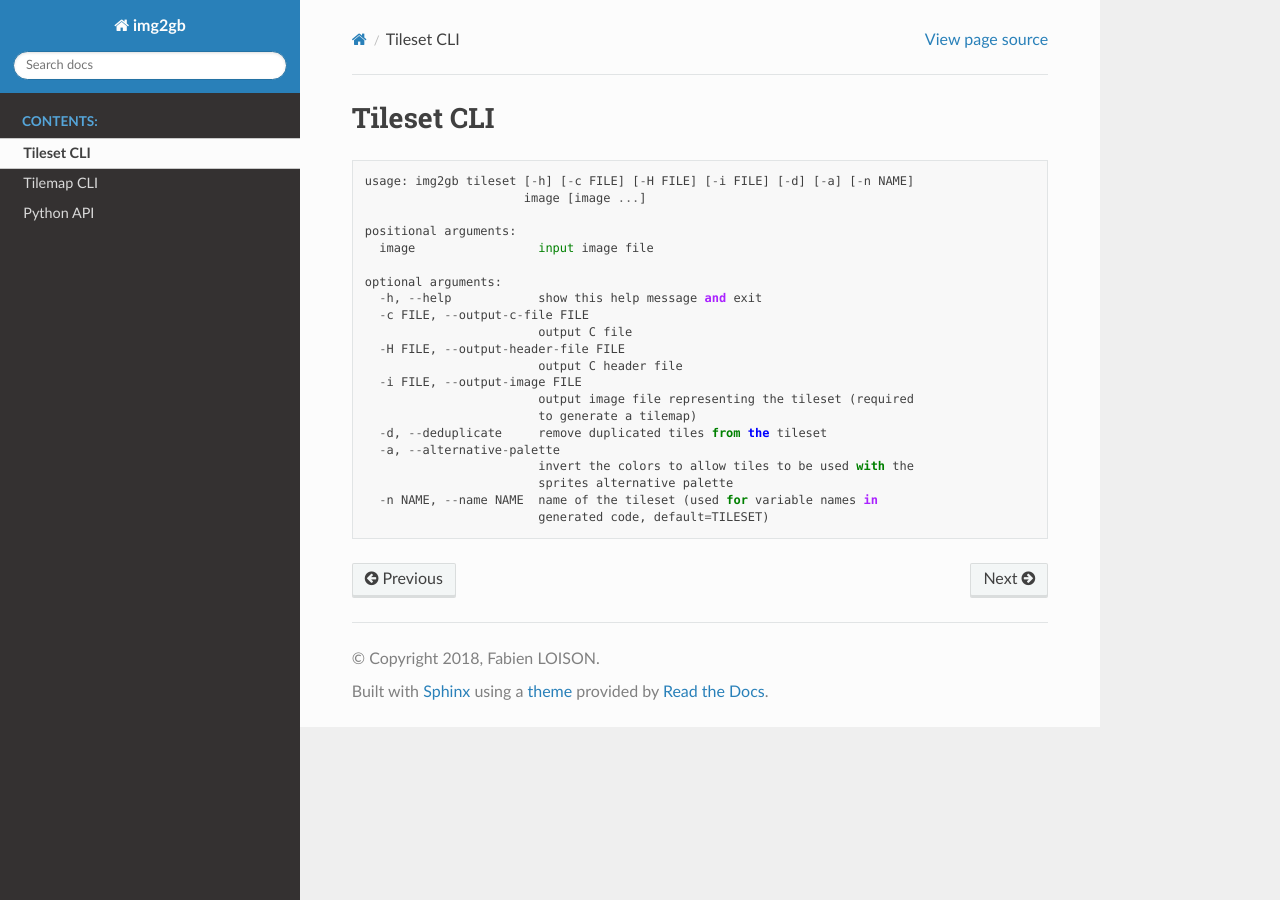
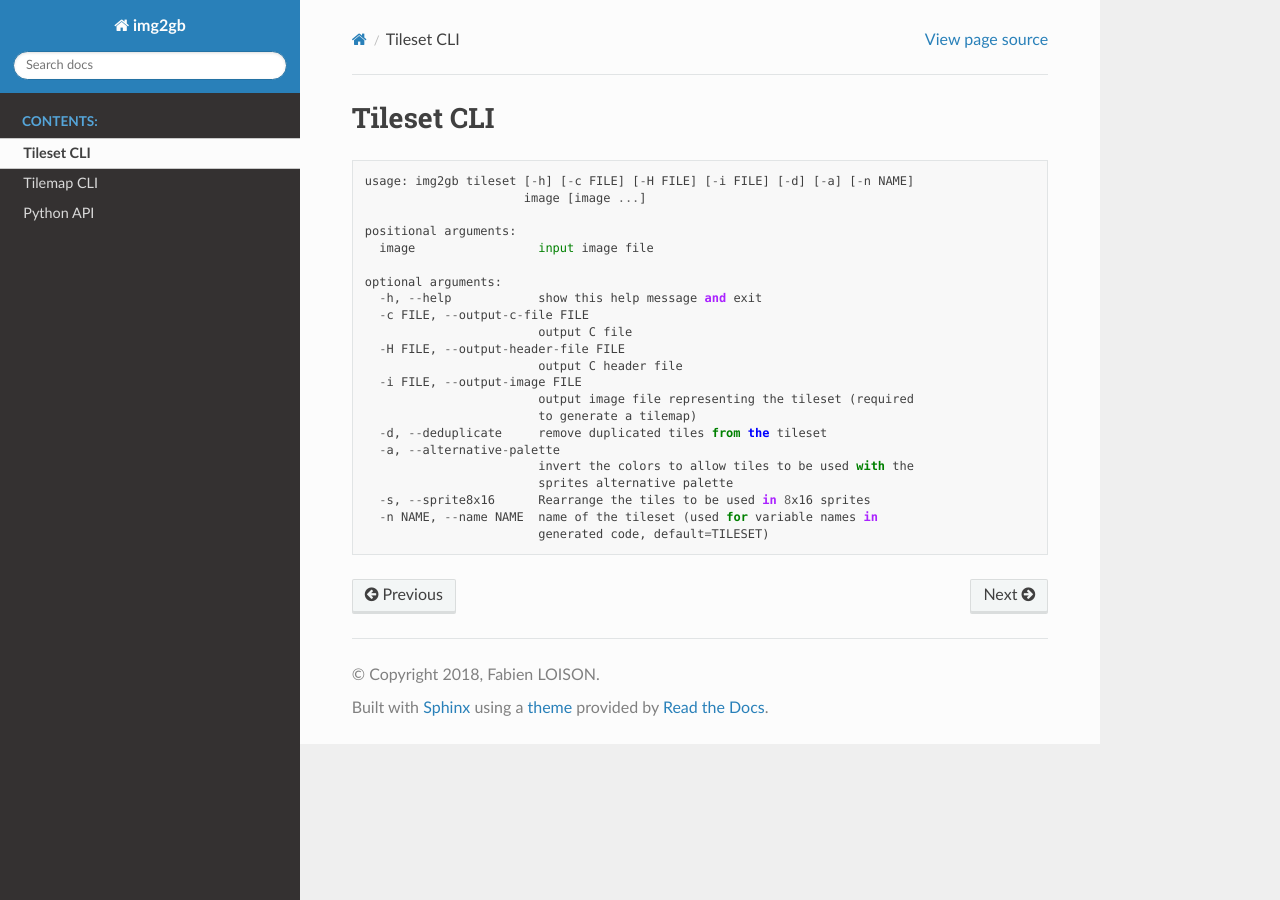
Before and after one commit to flozz/img2gb, a Sphinx documentation site: the page built from doc/tileset-cli.rst, in a window 1280 px wide. Built offline with Sphinx 7.4.7 and the Read the Docs theme 2.0.0, drawn with Linux system fonts in a browser that asks for light colours.

Commit message:
Adds --sprite8x16 option on tileset command

```diff
--- a/README.rst
+++ b/README.rst
@@ -79,6 +79,7 @@ img2gb tileset
       -a, --alternative-palette
                             invert the colors to allow tiles to be used with the
                             sprites alternative palette
+      -s, --sprite8x16      Rearrange the tiles to be used in 8x16 sprites
       -n NAME, --name NAME  name of the tileset (used for variable names in
                             generated code, default=TILESET)
 
--- a/doc/tileset-cli.rst
+++ b/doc/tileset-cli.rst
@@ -22,5 +22,6 @@ Tileset CLI
       -a, --alternative-palette
                             invert the colors to allow tiles to be used with the
                             sprites alternative palette
+      -s, --sprite8x16      Rearrange the tiles to be used in 8x16 sprites
       -n NAME, --name NAME  name of the tileset (used for variable names in
                             generated code, default=TILESET)
```
